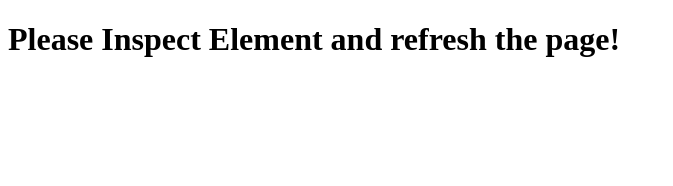
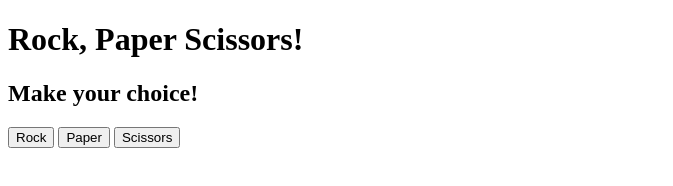
Before and after one commit to gemini-mastiff/rock-paper-scissors, a plain HTML site: page index.html in a window 1280 px wide. Shown: the whole page, without its empty margins (0-673 px from the left). Drawn offline with Linux system fonts and the light colour scheme.

Commit message:
Add buttons, link to JS file

```diff
--- a/index.html
+++ b/index.html
@@ -7,6 +7,12 @@
     <title>Rock, Paper, Scissors</title>
 </head>
 <body>
-    <h1>Please Inspect Element and refresh the page!</h1>
+    <h1>Rock, Paper Scissors!</h1>
+
+    <h2>Make your choice!</h2>
+
+    <button id="rock">Rock</button>
+    <button id="paper">Paper</button>
+    <button id="scissors">Scissors</button>
 </body>
 </html>
--- a/script.js
+++ b/script.js
@@ -1,4 +1,6 @@
-
+const rBtn = document.querySelector("#rock");
+const pBtn = document.querySelector("#paper");
+const sBtn = document.querySelector("#scissors");
 
 //Function for randomly generating Comp choice
 function getComputerChoice(){
@@ -87,4 +89,4 @@ let computerScore = 0;
 let humanScore = 0;
 
 //Calls function to begin game
-playGame()
+// playGame()
```
